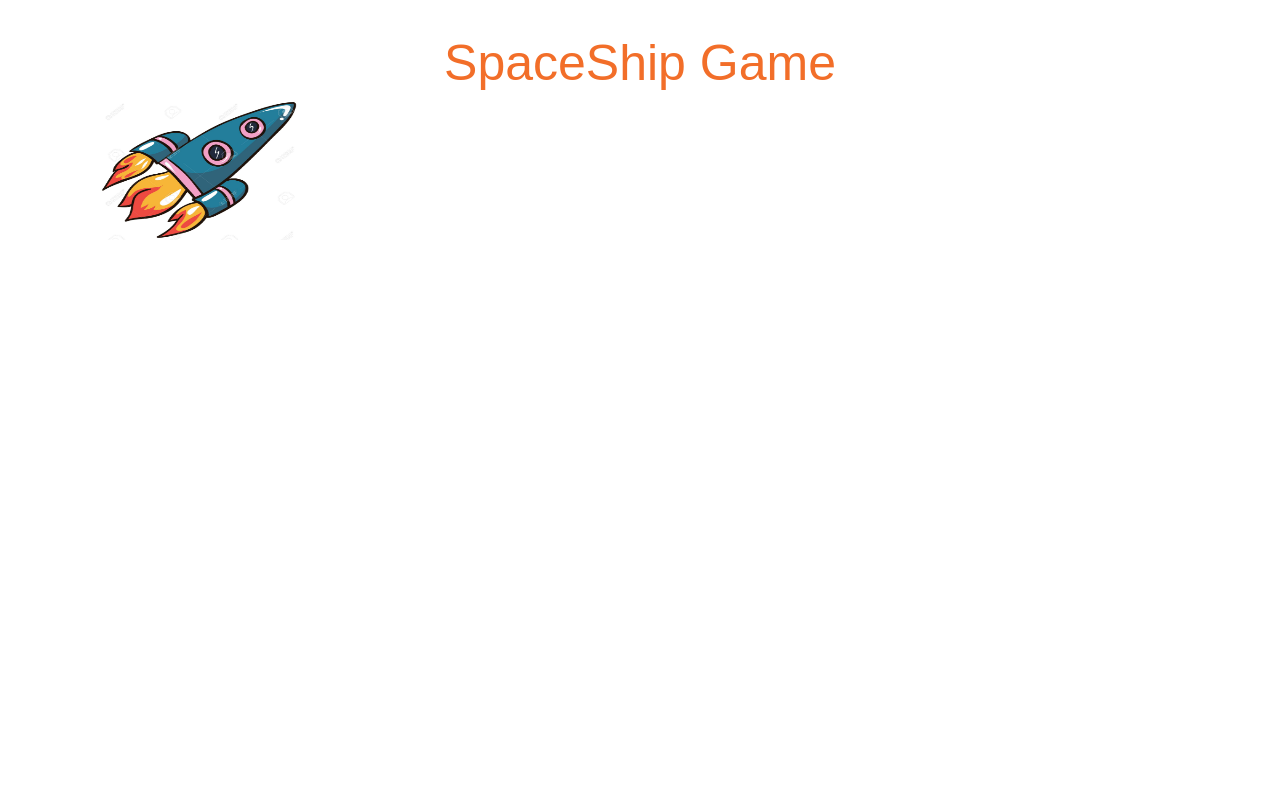
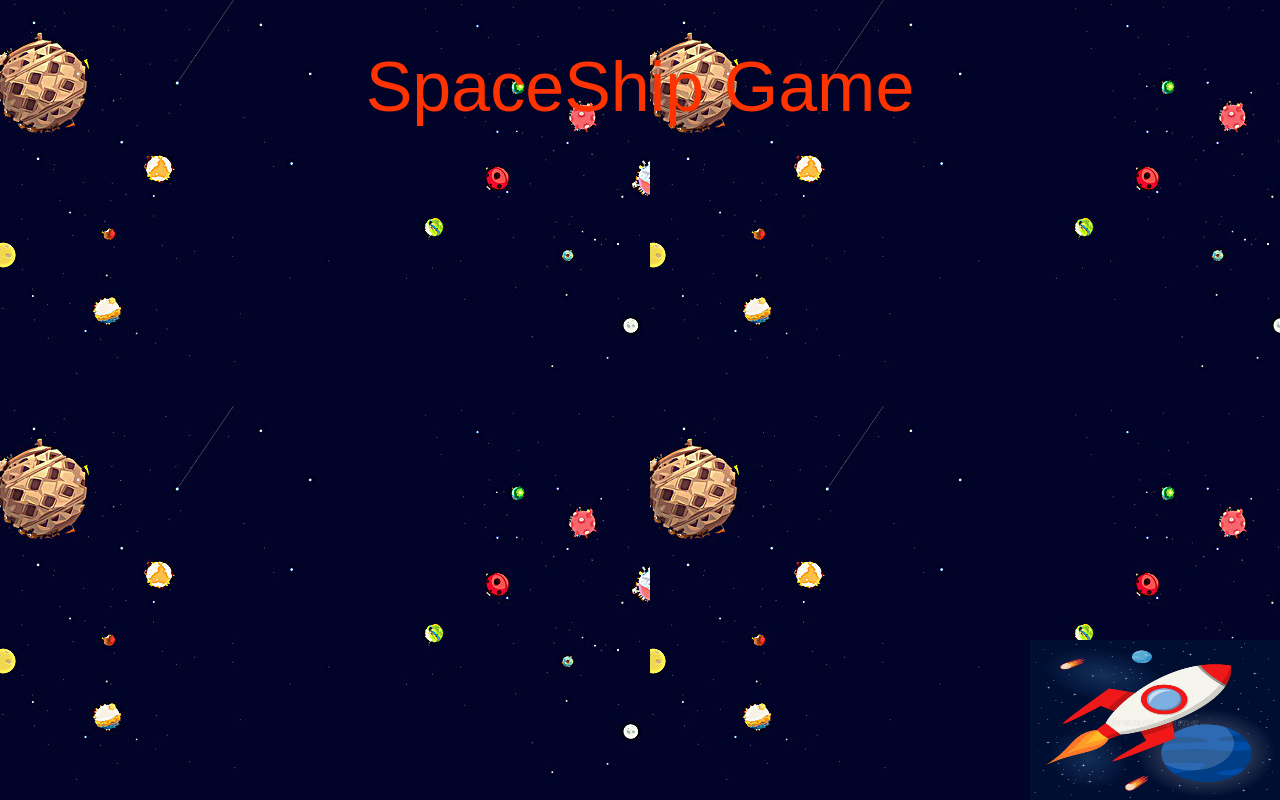
Before and after one commit to vaarigupta/SPACESHIP_GAME, a plain HTML site: page SP_WITH_IMAGE/index.html in a window 1280 px wide. Drawn offline with Linux system fonts and the light colour scheme; a web font is replaced by a local one.

Commit message:
completed

```diff
--- /dev/null
+++ b/SP_WITH_IMAGE/index.css
@@ -0,0 +1,13 @@
+h1
+   {
+   	text-align: center;
+   	color: #ff3300;
+   font-family: 'Wendy One', sans-serif;
+   font-weight: 400;
+   font-size: 70px;
+   top :5px;
+   }
+   body
+   {
+   	background-image: url(background/sp1.jpg);
+   }
--- a/SP_WITH_IMAGE/index.html
+++ b/SP_WITH_IMAGE/index.html
@@ -4,21 +4,11 @@
 	<title>SpaceShip</title>
 	<script  src="jquery.min.js" type="text/javascript"></script>
     <link href="https://fonts.googleapis.com/css?family=Wendy+One" rel="stylesheet">
-	<style >
-
-   h1
-   {
-   	text-align: center;
-   	color: #F26E29;
-   font-family: 'Wendy One', sans-serif;
-   font-weight: 400;
-   font-size: 50px;
-   }
-	</style>
+	<link rel="stylesheet" type="text/css" href="index.css">
 </head>
 <body >
 	<h1>SpaceShip Game</h1>
- <img id="spaceship" src="img/space5.jpg" >
+ <img id="spaceship" src="img/space9.jpg" >
  <script src="main.js" type="text/javascript"></script>
 </body>
 </html>
--- a/SP_WITH_IMAGE/main.js
+++ b/SP_WITH_IMAGE/main.js
@@ -12,11 +12,11 @@ $(document).ready(function()
   var spaceship = $("#spaceship");
   spaceship.css(
 {
-	width :"200px",
-	height :"140px",
+	width :"250px",
+	height :"160px",
 	position :"absolute",
-	left : "100px",
-	top : "100px"
+	right : 0,
+	bottom:0
 
 })
 
```
Also changed, not shown: SP_WITH_IMAGE/img/space10.jpg (added), SP_WITH_IMAGE/img/space7.jpg (added), SP_WITH_IMAGE/img/space8.jpg (added), SP_WITH_IMAGE/img/space9.jpg (added).
